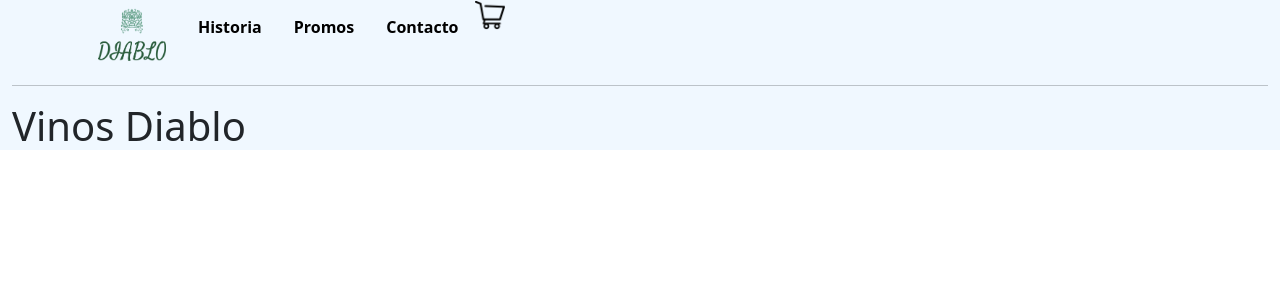
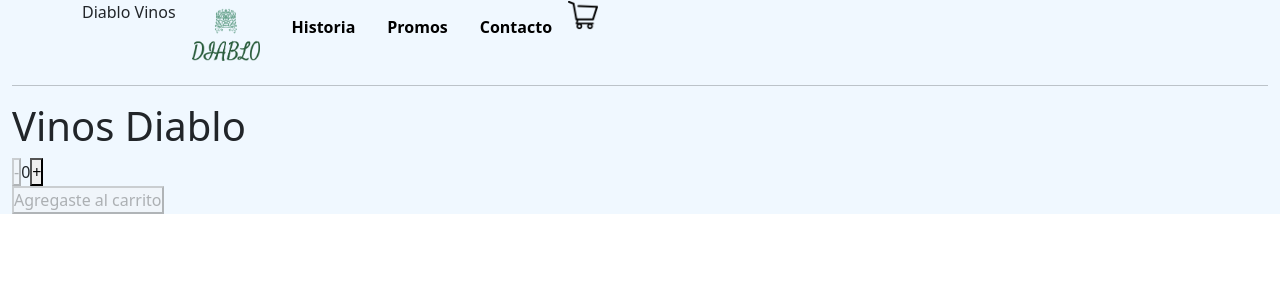
Before and after one commit to nestormendoza17/react_coderhouse, a React (Create React App) app in the folder mi-app/: page / in a window 1280 px wide. Shown: the top 300 px of the page. Built offline with nearby package versions, Linux system fonts and the light colour scheme.

Commit message:
agregado count

```diff
--- a/mi-app/src/App.css
+++ b/mi-app/src/App.css
@@ -12,3 +12,6 @@
   padding-top: 15px ;
 
 }
+.button {
+  font-weight: bold;
+}
--- a/mi-app/src/components/Cardwidget.jsx
+++ b/mi-app/src/components/Cartwidget.jsx
@@ -1,6 +1,6 @@
 import React from "react";
 import cart from "../img/cart.png";
-
+//carrito para el navbar
 const CartWidget = () => {
     return(
         <div>
--- /dev/null
+++ b/mi-app/src/components/ItemCount.jsx
@@ -0,0 +1,24 @@
+import React, {useState} from "react";
+//contador de productos
+
+const ItemCount =({initial,stock,onAdd}) => {
+    const [count, setcount] = useState(initial);
+    const decrementa = () =>{
+        setcount(count - 1);
+    }
+    const incrementa = () => {
+        setcount (count + 1);
+    }
+    return(
+        <div className="counter">
+            <button className="boton" disabled={count<=initial} onClick={decrementa}>-</button>
+            <span>{count}</span>
+            <button className="boton" disabled={count>=stock} onClick={incrementa}>+</button>
+            <div>
+                <button className="boton" disabled={count<=0} onClick={() => onAdd(count)}>Agregaste al carrito</button>
+            </div>
+        </div>
+    );
+}
+
+export default ItemCount;
--- a/mi-app/src/components/ItemListContainer.jsx
+++ b/mi-app/src/components/ItemListContainer.jsx
@@ -1,11 +1,17 @@
 import React from "react";
+import ItemCount from "./ItemCount";
 
 const ItemListContainer = ({greeting}) => {
-    return (
+    const onAdd = (cantidad) =>{
+        console.log('Se agrego ${cantidad} undad/es al carrito')
+        }
+
+    return (//landing y contador
         <div>
             <h1 className="greeting">{greeting}</h1>
+            <ItemCount initial={0} stock={10} onAdd= {onAdd} />
         </div>
-    )
-}
+           )
+    }
 
 export default ItemListContainer;
--- a/mi-app/src/components/Navbar.jsx
+++ b/mi-app/src/components/Navbar.jsx
@@ -1,9 +1,11 @@
-import React from "react";
-import CartWidget from "./Cardwidget";
+ import React from "react";
+import CartWidget from "./Cartwidget";
+//navbar se incluye carrito y titulo de la tienda
 
 const Navbar = () => {
     return(
      <div className="container d-flex">
+        <div>Diablo Vinos</div>
       <ul className="nav d-flex">
         <li className="nav-item">
          <a className="nav-link active" aria-current="page" href="#"><img src="./logo_large.png" width="68"alt="logo" /></a>
@@ -18,7 +20,7 @@
          <a className="nav-link link_header" href="#">Contacto</a>
         </li>
         </ul>
-        <div className="d-flex"><a class="navbar-brand justify-content-end" href=""><CartWidget /></a></div>
+        <div className="d-flex" alt="carrito"><a class="navbar-brand justify-content-end" href=""><CartWidget /></a></div>
     </div>
     )
 }
```
